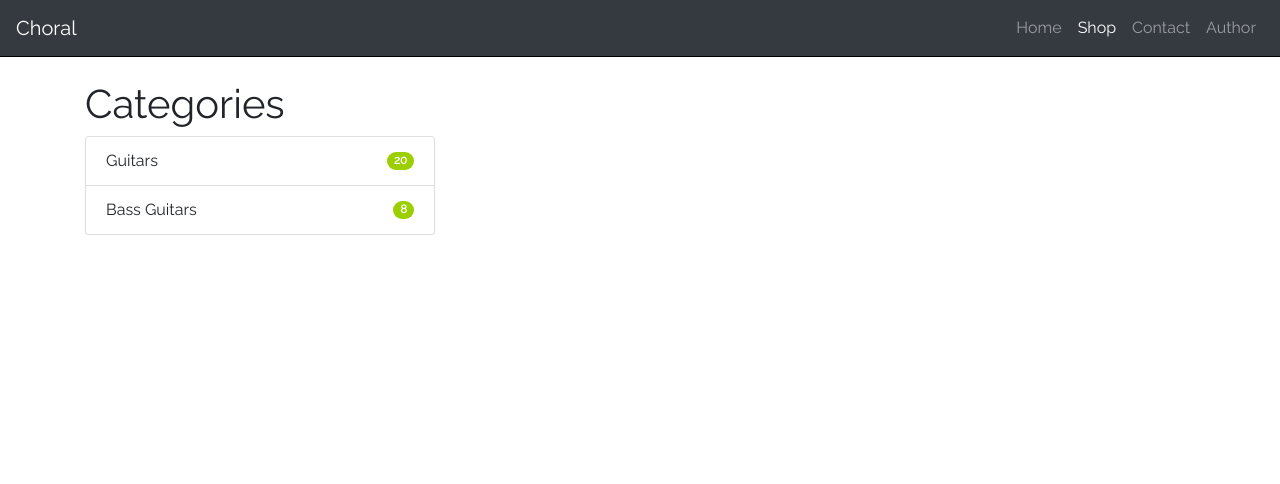
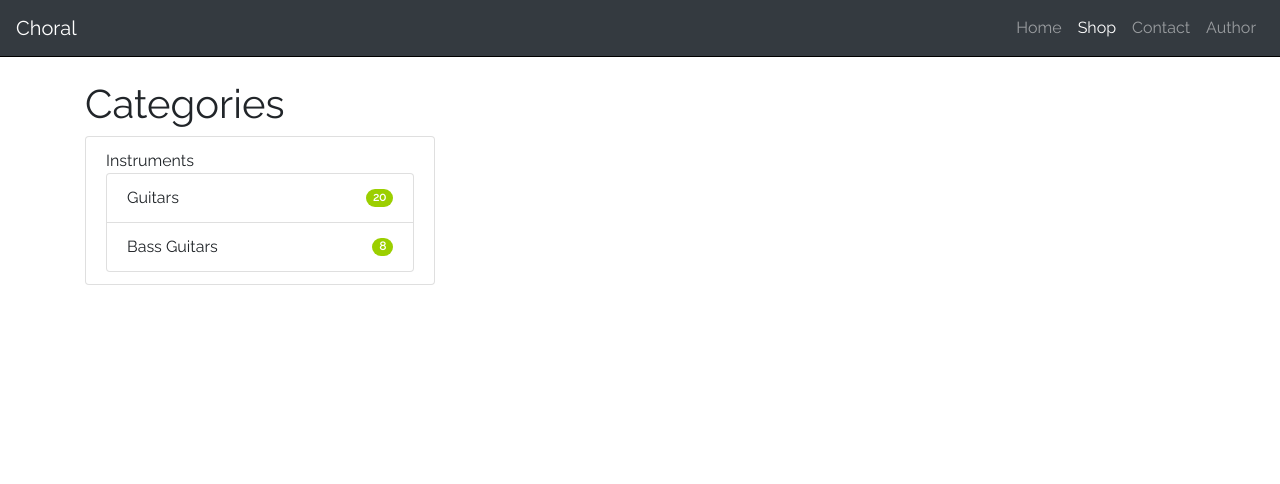
Before and after one commit to dev-cyprium/web-programming-ict, a PHP site: page /store.php in a window 1280 px wide. Shown: the top 484 px of the page. Run offline with PHP 8.4, Linux system fonts and the light colour scheme.

Commit message:
Add store mockup

```diff
--- a/store.php
+++ b/store.php
@@ -14,6 +14,9 @@
         <div class='col-lg-4'>
           <h1>Categories</h1>
           <ul class='list-group'>
+            <li class="list-group-item">
+              <ul class='list-group'>
+                Instruments
                 <li class='list-group-item d-flex justify-content-between align-items-center'>
                   Guitars
                   <span class='badge badge-green badge-pill normal-font'>20</span>
@@ -23,6 +26,8 @@
                   <span class='badge badge-green badge-pill normal-font'>8</span>
                 </li>
               </ul>
+            </li>
+          </ul>
         </div>
       </div>
     </div>
```
Lines whose indentation alone changed are shown as unchanged.
